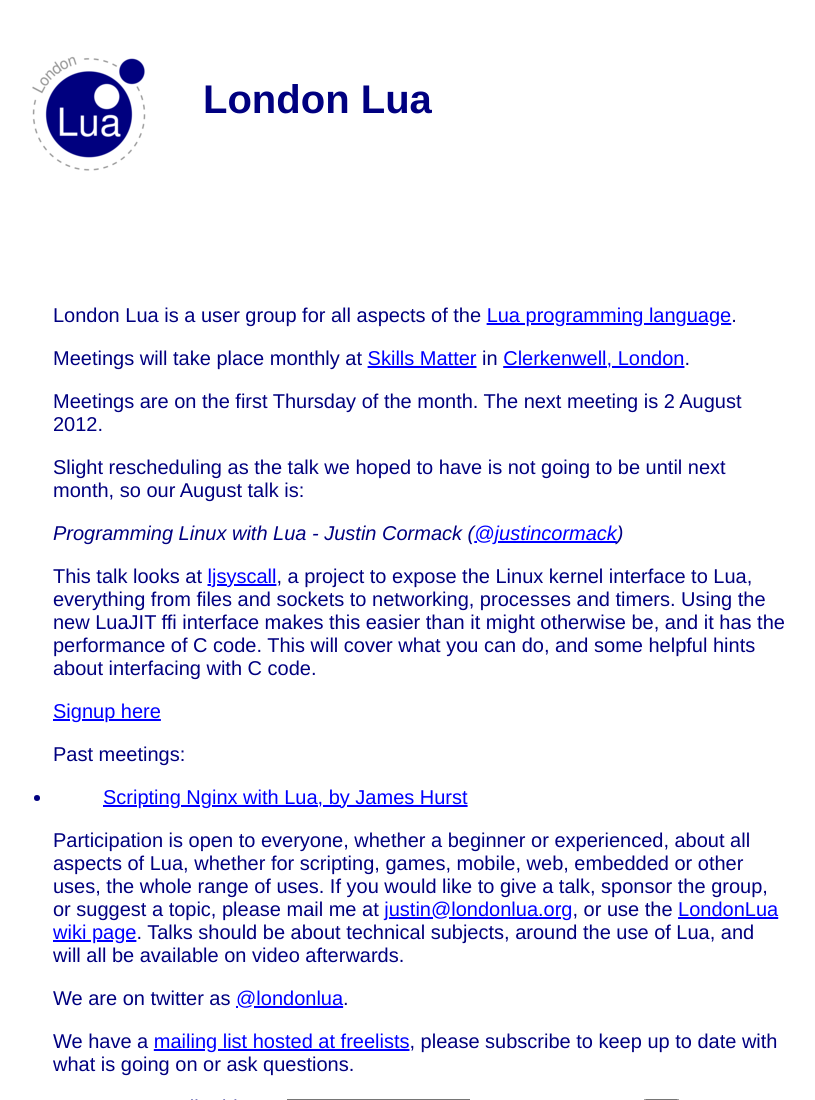
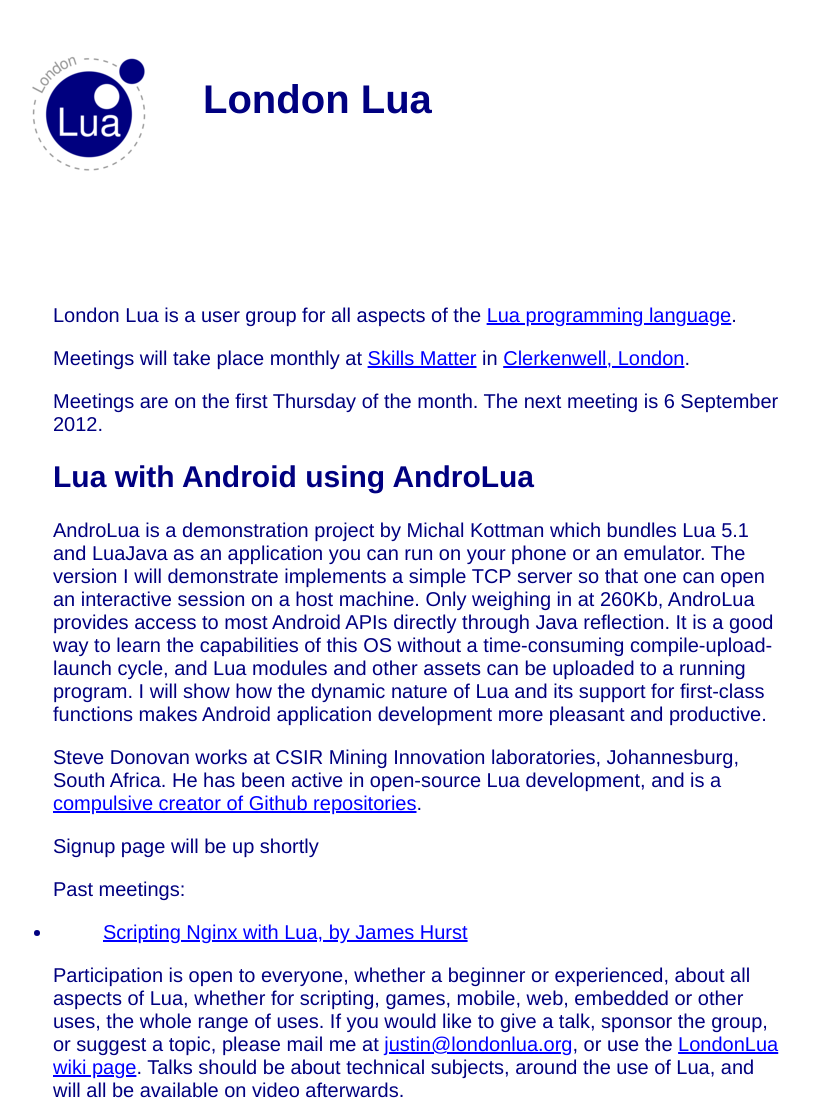
Before and after one commit to justincormack/londonlua, a plain HTML site: page index.html in a window 1280 px wide. Shown: the top 1100 px of the page, without its empty margins (5-820 px from the left). Drawn offline with Linux system fonts and the light colour scheme.

Commit message:
add Steve's talk

```diff
--- a/index.html
+++ b/index.html
@@ -12,15 +12,27 @@
 <p>London Lua is a user group for all aspects of the <a href="http://www.lua.org/">Lua programming language</a>.
 <p>Meetings will take place monthly at <a href="http://skillsmatter.com/">Skills Matter</a> in <a href="http://skillsmatter.com/go/find-us">Clerkenwell, London</a>.
 
-<p>Meetings are on the first Thursday of the month. The next meeting is 2 August 2012.
+<p>Meetings are on the first Thursday of the month. The next meeting is 6 September 2012.
 
-<p>Slight rescheduling as the talk we hoped to have is not going to be until next month, so our August talk is:
+<h2>Lua with Android using AndroLua</h2>
 
-<p><em>Programming Linux with Lua - Justin Cormack (<a href="http://twitter.com/justincormack">@justincormack</a>)</em>
+<p>AndroLua is a demonstration project by Michal Kottman which bundles
+Lua 5.1 and LuaJava as an application you can run on your phone or an
+emulator.  The version I will demonstrate implements a simple TCP
+server so that one can open an interactive session on a host machine.
+Only weighing in at 260Kb, AndroLua provides access to most Android
+APIs directly through Java reflection.  It is a good way to learn the
+capabilities of this OS without a time-consuming compile-upload-launch
+cycle, and Lua modules and other assets can be uploaded to a running
+program. I will show how the dynamic nature of Lua and its support for
+first-class functions makes Android application development more
+pleasant and productive.
 
-<p>This talk looks at <a href="https://github.com/justincormack/ljsyscall">ljsyscall</a>, a project to expose the Linux kernel interface to Lua, everything from files and sockets to networking, processes and timers. Using the new LuaJIT ffi interface makes this easier than it might otherwise be, and it has the performance of C code. This will cover what you can do, and some helpful hints about interfacing with C code.
+<p>Steve Donovan works at CSIR Mining Innovation laboratories, Johannesburg, South
+Africa.  He has been active in open-source Lua development, and is a
+<a href="https://github.com/stevedonovan">compulsive creator of Github repositories</a>.
 
-<p><a href="http://skillsmatter.com/podcast/home/programming-linux-with-lua">Signup here</a>
+<p>Signup page will be up shortly
 
 <p>Past meetings:
 <ul>
```
